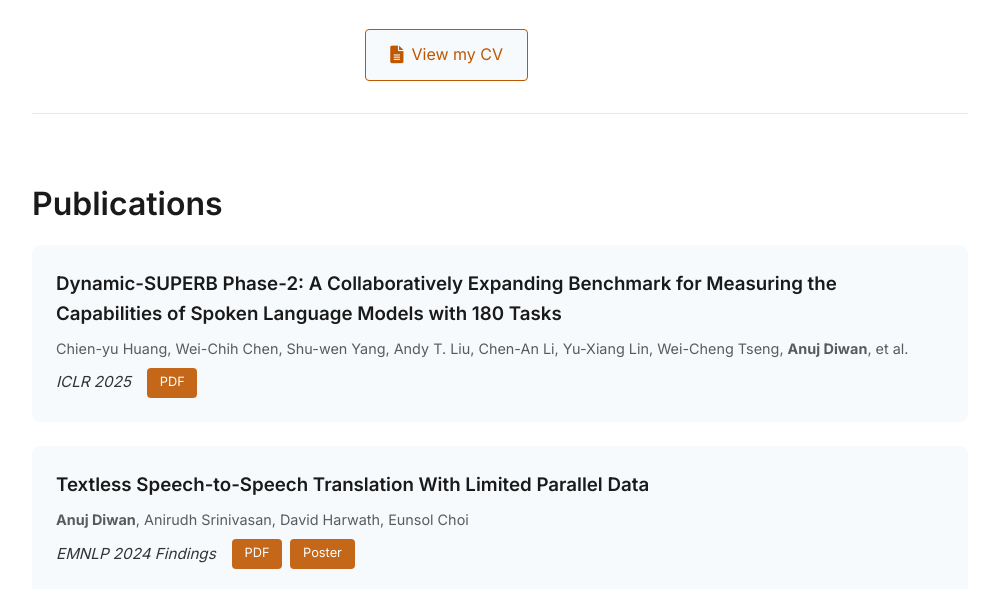
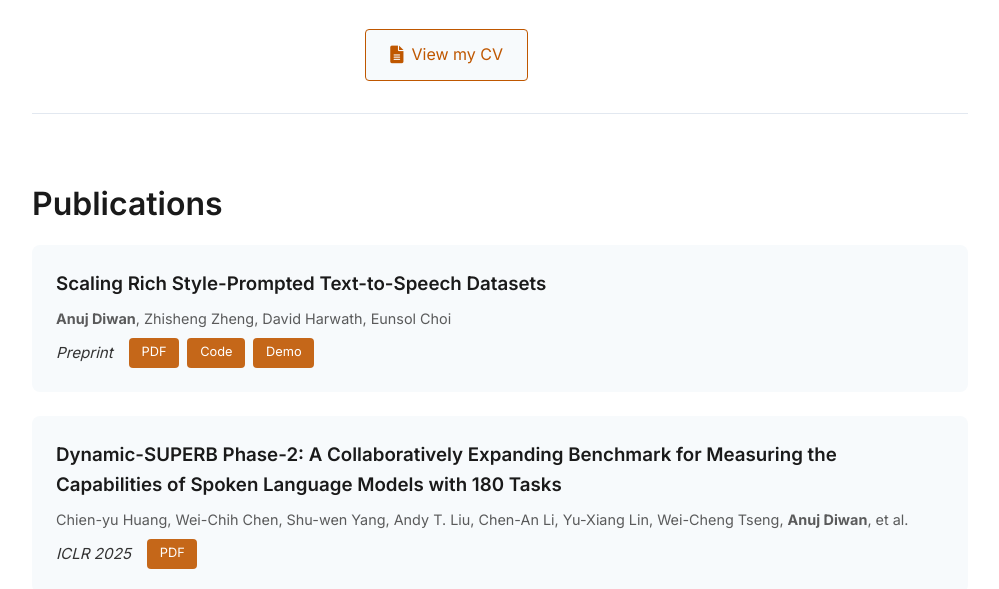
Before and after one commit to ajd12342/ajd12342.github.io, a plain HTML site: page index.html in a window 1280 px wide. Shown: the part 618-1207 px from the top of the page, without its empty margins (140-1139 px from the left). Drawn offline with Linux system fonts and the light colour scheme.

Commit message:
Added latest paper

```diff
--- a/index.html
+++ b/index.html
@@ -83,6 +83,21 @@
         <section id="publications" class="section">
             <h2>Publications</h2>
             <div class="publications-list">
+                <div class="publication-item">
+                    <h3 class="publication-title">
+                        <a href="https://arxiv.org/abs/2503.04713" target="_blank">Scaling Rich Style-Prompted Text-to-Speech Datasets</a>
+                    </h3>
+                    <p class="publication-authors"><strong>Anuj Diwan</strong>, Zhisheng Zheng, David Harwath, Eunsol Choi</p>
+                    <div class="publication-info">
+                        <p class="publication-venue">Preprint</p>
+                        <div class="publication-links">
+                            <a href="https://arxiv.org/pdf/2503.04713.pdf" class="button" target="_blank">PDF</a>
+                            <a href="https://github.com/ajd12342/paraspeechcaps" class="button" target="_blank">Code</a>
+                            <a href="https://paraspeechcaps.github.io/" class="button" target="_blank">Demo</a>
+                        </div>
+                    </div>
+                </div>
+
                 <div class="publication-item">
                     <h3 class="publication-title">
                         <a href="https://arxiv.org/abs/2411.05361" target="_blank">Dynamic-SUPERB Phase-2: A Collaboratively Expanding
```
